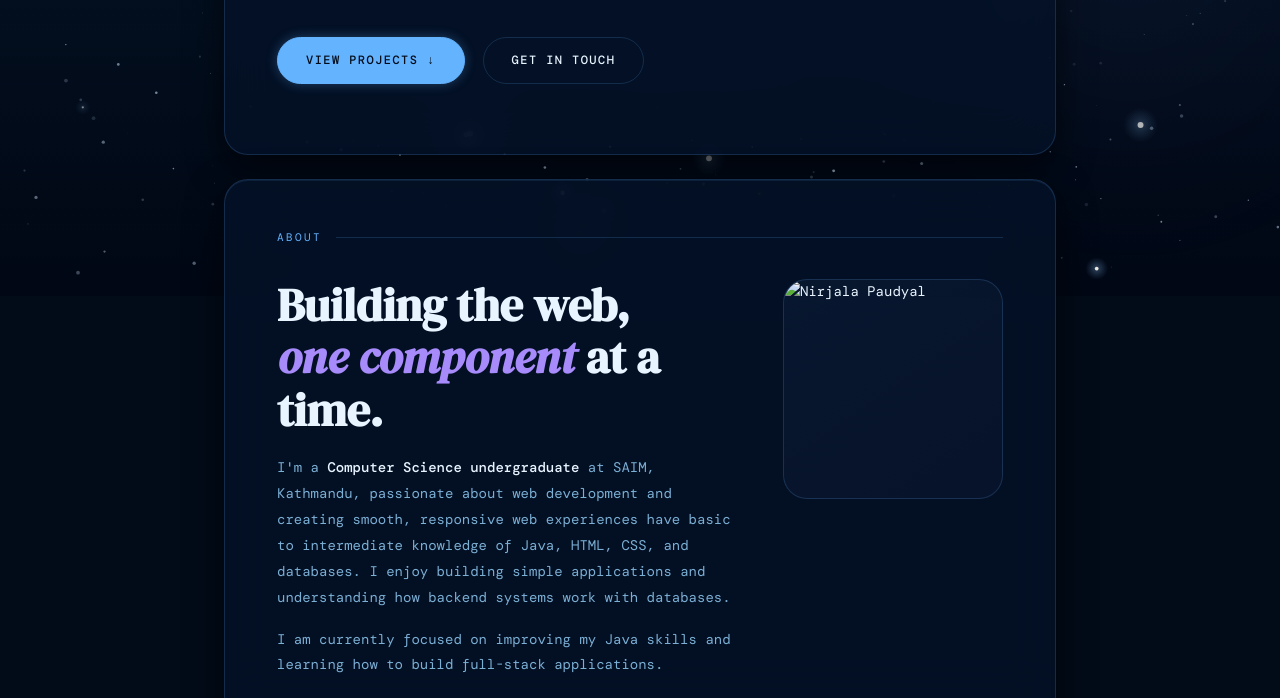
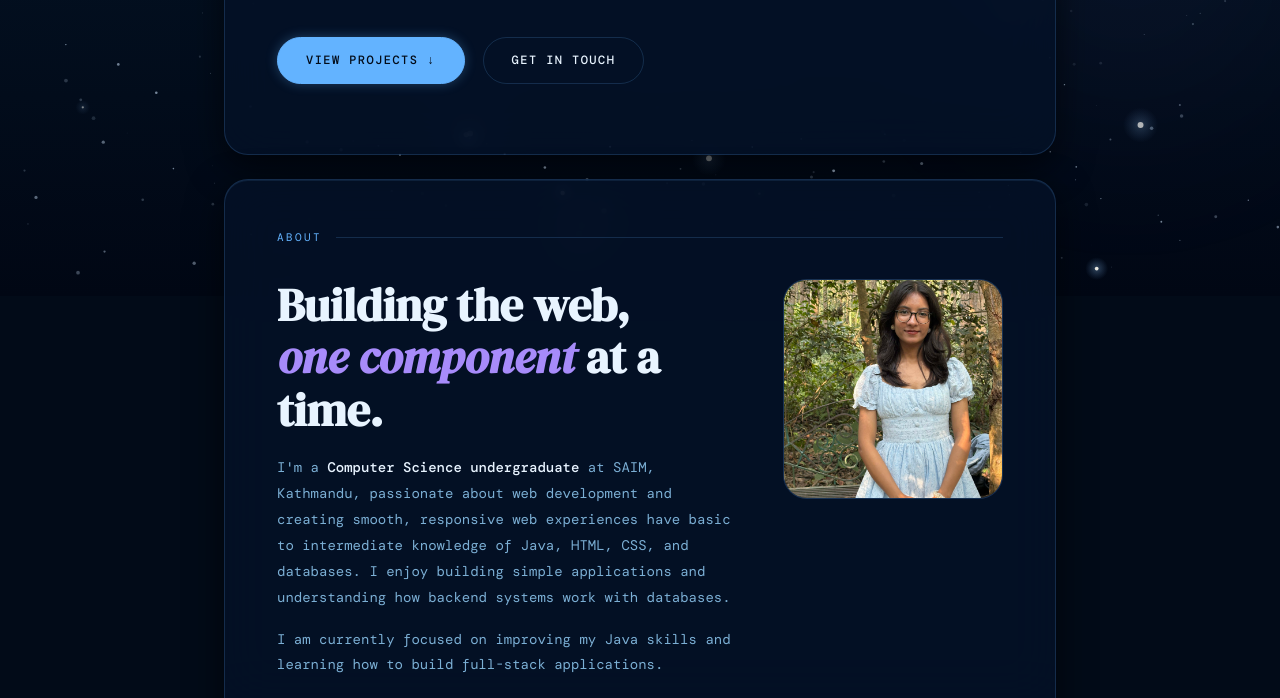
Before and after one commit to nirjala-git/nirjalapaudyal-portfolio, a plain HTML site: page index.html in a window 1280 px wide. Shown: the part 504-1202 px from the top of the page. Drawn offline with nearby package versions, Linux system fonts and the light colour scheme; a web font is replaced by a local one.

Commit message:
Update index.html

```diff
--- a/index.html
+++ b/index.html
@@ -689,7 +689,7 @@
         </div>
       </div>
       <div class="about-image">
-        <img src="assests/nirju.jpeg" alt="Nirjala Paudyal">
+        <img src="nirju.jpeg" alt="Nirjala Paudyal">
       </div>
     </div>
   </div>
```
